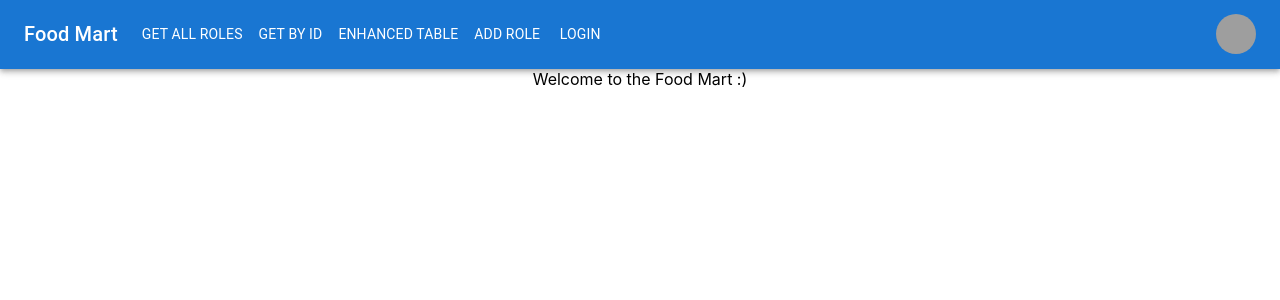
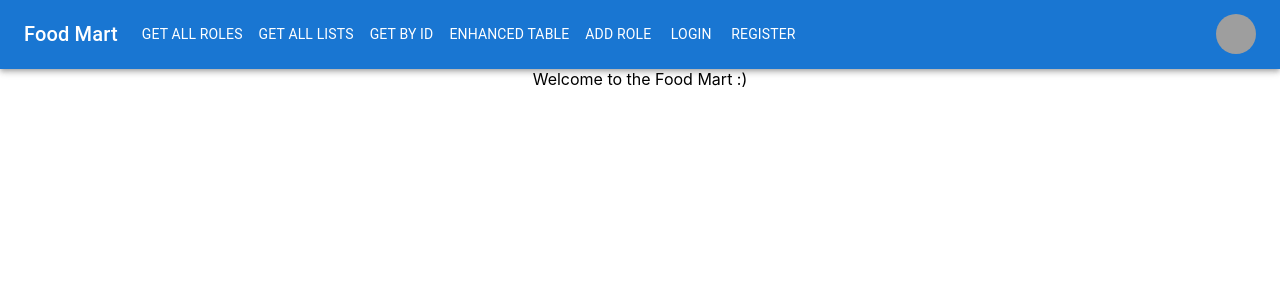
Before and after one commit to maikamp/FoodMart_UI_p2, a React (Create React App) app: page / in a window 1280 px wide. Shown: the top 300 px of the page. Built offline with nearby package versions, Linux system fonts and the light colour scheme; grey boxes are pictures that could not be loaded.

Commit message:
Updating Stuff

```diff
--- a/src/App.tsx
+++ b/src/App.tsx
@@ -3,12 +3,13 @@ import logo from './logo.svg';
 import './App.css';
 import Navbar from './components/Navbar'
 import EnhancedTable from './components/ItemList'
-// import Register from './components/Register'
+import Register from './components/Registration'
 import AddRole from './components/Roles/addNew';
 import GetById from './components/Roles/getById';
 import GetAllRoles from './components/Roles/getAll';
 import LoginMain from './components/login';
 import Logout from './components/logout';
+import GetAllLists from './components/Lists/getAlllists';
 import {
   BrowserRouter as Router,
   Routes,
@@ -45,10 +46,12 @@ function App() {
                 </nav> */}
                 <Routes>
                 <Route path='/Roles' element={< GetAllRoles />}></Route>
+                <Route path='/GetAllList' element={< GetAllLists />}></Route>
                 <Route path='/AddRole' element={< AddRole />}></Route>
                 <Route path='/GetById' element={< GetById />}></Route>
                 <Route path='/EnhancedTable' element={< EnhancedTable />}></Route>
                 <Route path='/Login' element={< LoginMain />}></Route>
+                <Route path='/Registration' element={< Register />}></Route>
                 <Route path='/Logout' element={< Logout />}></Route>
                     <Route path='/Profile' element={< UserCard />}></Route>
                 <Route path="" element={<>Welcome to the Food Mart :)</>}></Route>
--- a/src/Models/UserList.jsx
+++ b/src/Models/UserList.jsx
@@ -11,5 +11,6 @@ export function UserList(props) {
     return <tr>
         <td>{props.id}</td>
         <td>{props.UserList}</td>
+        <td><Button onClick={()=>deleteUserList(props.id)}>delete</Button></td>
     </tr>
 }
--- a/src/components/Lists/addNewList.jsx
+++ b/src/components/Lists/addNewList.jsx
@@ -8,7 +8,7 @@ export default function AddList(){
     let [note, setNote] = useState('');
 
     const add = async() =>{
-        let newRole = {description: descriptionText.current.value}
+        let newRole = {description: descriptionNum.current.value}
         const resp = await axios.post('https://foodmartapi-1646848624483.azurewebsites.net/userLists',newRole);
         const data = await resp.data;
         console.log(data);
@@ -17,7 +17,7 @@ export default function AddList(){
     }
     return<>
     <h1> Create a New List </h1>
-    <input placeholder='list' ref={descriptionText}/>
+    <input placeholder='list' ref={descriptionNum}/>
         <Button onClick={add}>Add</Button>
     <label >{note}</label>
     </>
--- a/src/components/Navbar.tsx
+++ b/src/components/Navbar.tsx
@@ -19,6 +19,10 @@ const pages = [{
         "link": '/Roles'
     },
     {
+        "title": 'Get All Lists',
+        "link": '/GetAllList'
+    },
+    {
         "title": 'Get By ID',
         "link": '/GetById'
     },
@@ -33,6 +37,10 @@ const pages = [{
     {
         "title": 'Login',
         "link": '/Login'
+    },
+    {
+        "title": 'Register',
+        "link": '/Registration'
     }
 
 ];
```
